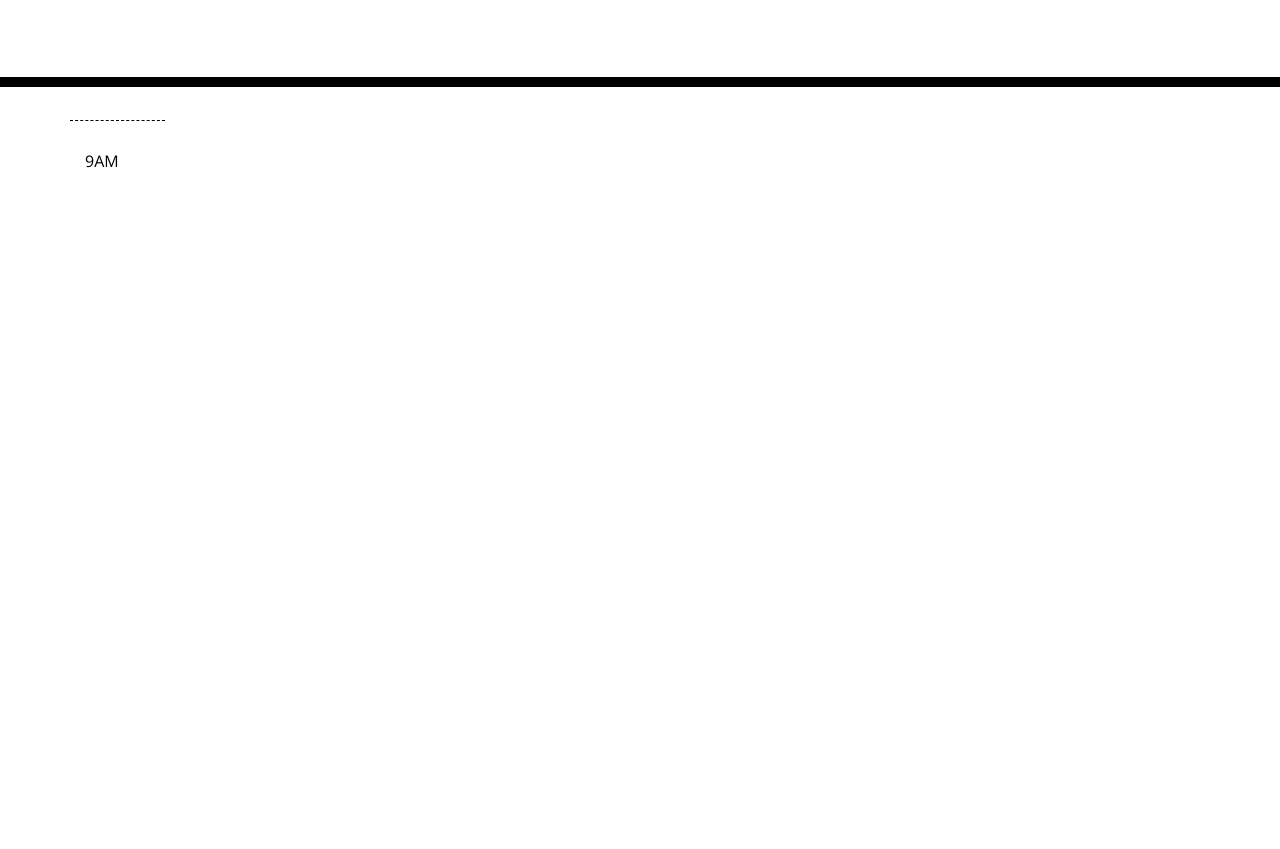
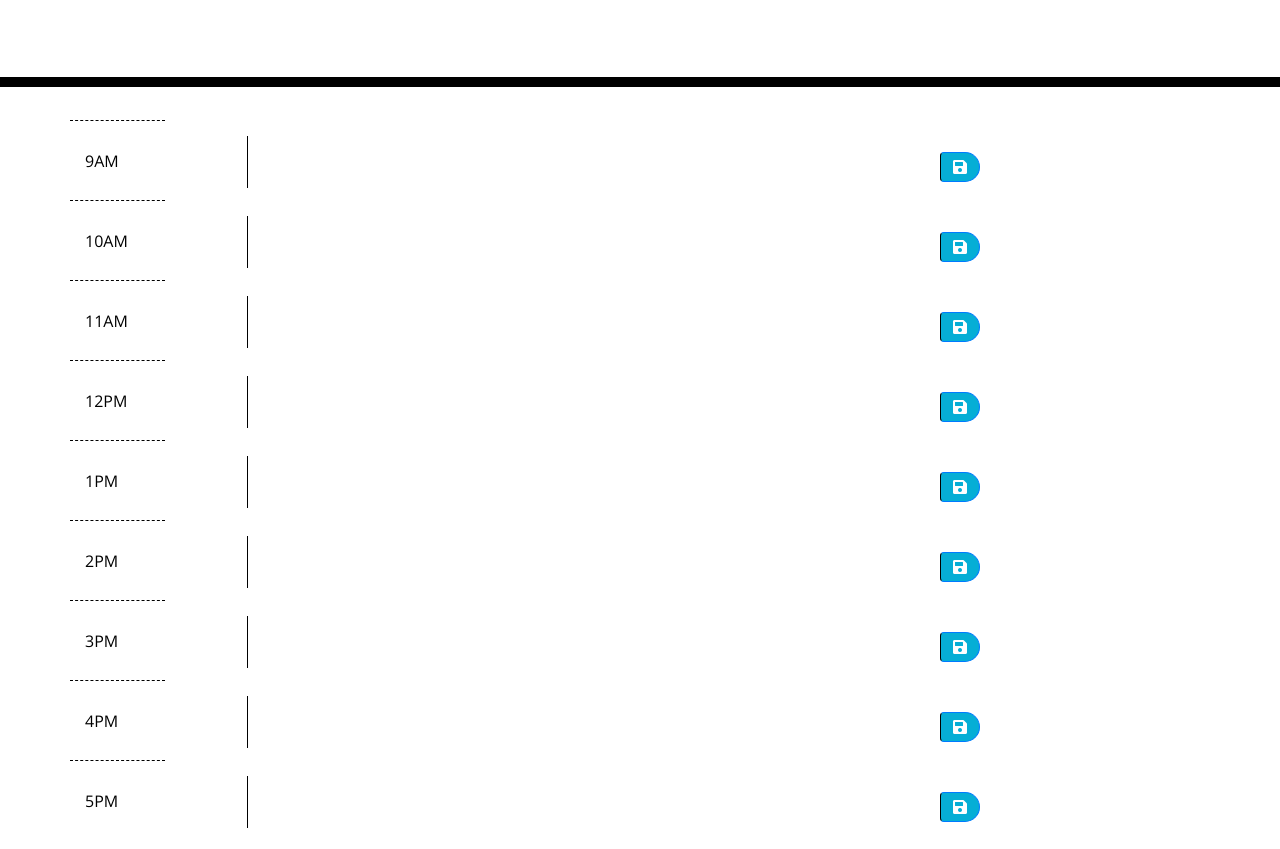
Before and after one commit to Moniqueemh/work.day.scheduler, a plain HTML site: page index.html in a window 1280 px wide. Shown: the part 181-1030 px from the top of the page. Before the commit the page ends 800 px from the top, so only its background shows below. Drawn offline with nearby package versions, Linux system fonts and the light colour scheme.

Commit message:
Added time blocks to planner

```diff
--- a/index.html
+++ b/index.html
@@ -27,8 +27,108 @@
             <div class="col-2 col-sm-1 hour">
                 9AM
             </div>
-            <div class
+            <div class="col-8 col-sm10">
+                <textarea name="task"></textarea>
+            </div>
+            <div class="col-2 col-sm-1">
+                <button class="btn btn-primary saveBtn fas fa-save" id="0"></button>
+            </div>
+        </div>
 
+        <div class="row">
+            <div class="col-2 col-sm-1 hour">
+                10AM
+            </div>
+            <div class="col-8 col-sm10">
+                <textarea name="task"></textarea>
+            </div>
+            <div class="col-2 col-sm-1">
+                <button class="btn btn-primary saveBtn fas fa-save" id="1"></button>
+            </div>
+        </div>
+
+        <div class="row">
+            <div class="col-2 col-sm-1 hour">
+                11AM
+            </div>
+            <div class="col-8 col-sm10">
+                <textarea name="task"></textarea>
+            </div>
+            <div class="col-2 col-sm-1">
+                <button class="btn btn-primary saveBtn fas fa-save" id="2"></button>
+            </div>
+        </div>
+
+        <div class="row">
+            <div class="col-2 col-sm-1 hour">
+                12PM
+            </div>
+            <div class="col-8 col-sm10">
+                <textarea name="task"></textarea>
+            </div>
+            <div class="col-2 col-sm-1">
+                <button class="btn btn-primary saveBtn fas fa-save" id="3"></button>
+            </div>
+        </div>
+
+        <div class="row">
+            <div class="col-2 col-sm-1 hour">
+                1PM
+            </div>
+            <div class="col-8 col-sm10">
+                <textarea name="task"></textarea>
+            </div>
+            <div class="col-2 col-sm-1">
+                <button class="btn btn-primary saveBtn fas fa-save" id="4"></button>
+            </div>
+        </div>
+
+        <div class="row">
+            <div class="col-2 col-sm-1 hour">
+                2PM
+            </div>
+            <div class="col-8 col-sm10">
+                <textarea name="task"></textarea>
+            </div>
+            <div class="col-2 col-sm-1">
+                <button class="btn btn-primary saveBtn fas fa-save" id="5"></button>
+            </div>
+        </div>
+
+        <div class="row">
+            <div class="col-2 col-sm-1 hour">
+                3PM
+            </div>
+            <div class="col-8 col-sm10">
+                <textarea name="task"></textarea>
+            </div>
+            <div class="col-2 col-sm-1">
+                <button class="btn btn-primary saveBtn fas fa-save" id="6"></button>
+            </div>
+        </div>
+
+        <div class="row">
+            <div class="col-2 col-sm-1 hour">
+                4PM
+            </div>
+            <div class="col-8 col-sm10">
+                <textarea name="task"></textarea>
+            </div>
+            <div class="col-2 col-sm-1">
+                <button class="btn btn-primary saveBtn fas fa-save" id="7"></button>
+            </div>
+        </div>
+
+        <div class="row">
+            <div class="col-2 col-sm-1 hour">
+                5PM
+            </div>
+            <div class="col-8 col-sm10">
+                <textarea name="task"></textarea>
+            </div>
+            <div class="col-2 col-sm-1">
+                <button class="btn btn-primary saveBtn fas fa-save" id="8"></button>
+            </div>
         </div>
 
 
```
